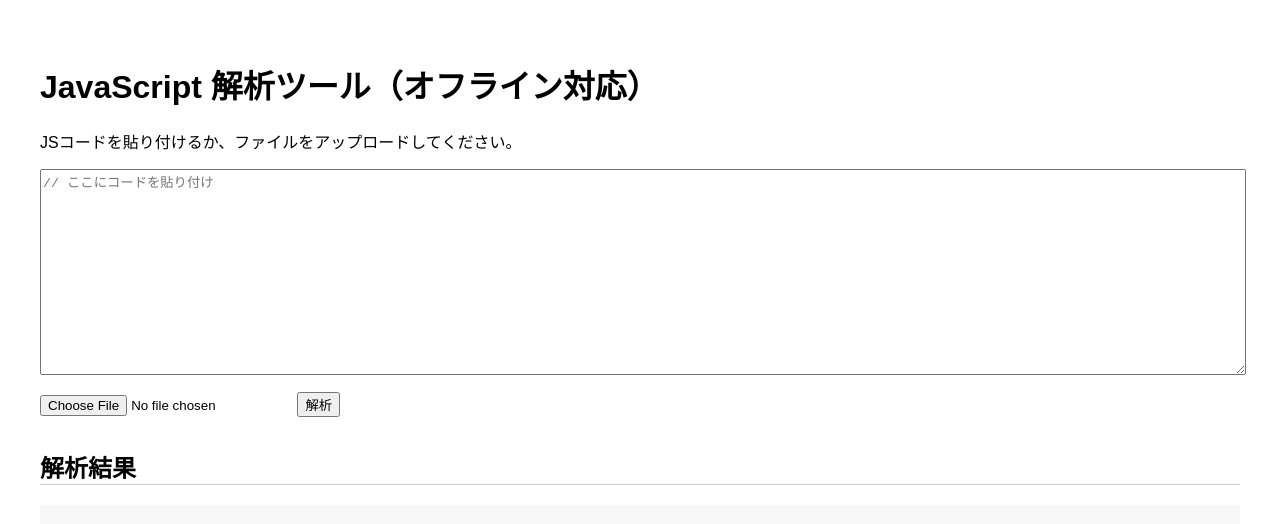
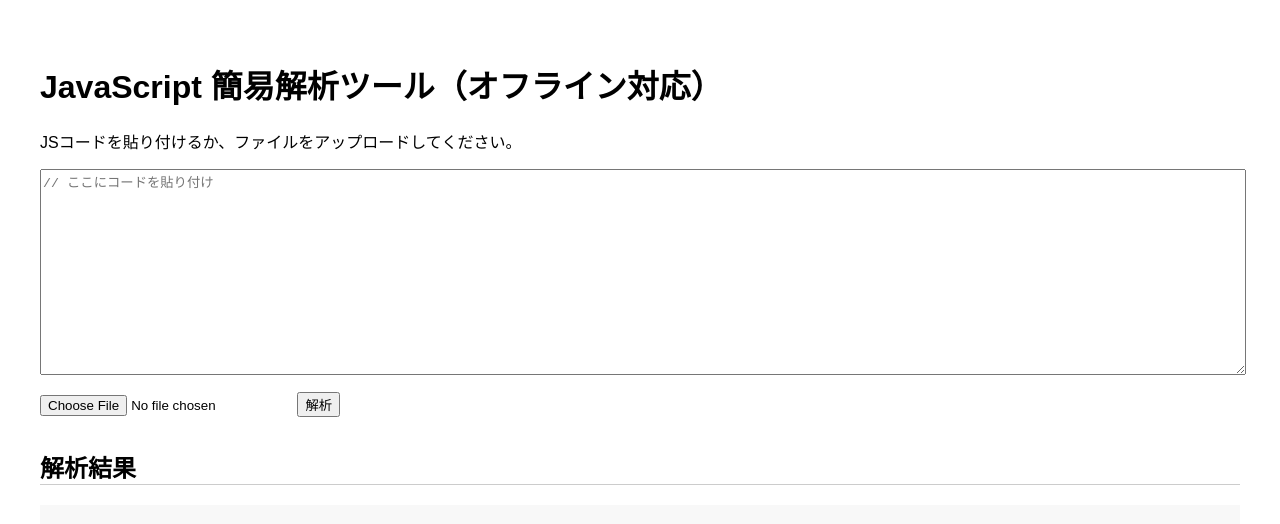
Before and after one commit to G01d3nW01f/ProtoTypePollutionChecker, a plain HTML site: page index.html in a window 1280 px wide. Drawn offline with Linux system fonts and the light colour scheme.

Commit message:
Update index.html

```diff
--- a/index.html
+++ b/index.html
@@ -2,7 +2,7 @@
 <html lang="ja">
 <head>
   <meta charset="UTF-8">
-  <title>JavaScript 解析ツール</title>
+  <title>JavaScript 簡易解析ツール</title>
   <style>
     body { font-family: sans-serif; padding: 2em; }
     textarea { width: 100%; height: 200px; font-family: monospace; }
@@ -14,7 +14,7 @@
   </style>
 </head>
 <body>
-  <h1>JavaScript 解析ツール（オフライン対応）</h1>
+  <h1>JavaScript 簡易解析ツール（オフライン対応）</h1>
 
   <p>JSコードを貼り付けるか、ファイルをアップロードしてください。</p>
   <textarea id="jsInput" placeholder="// ここにコードを貼り付け"></textarea>
```
